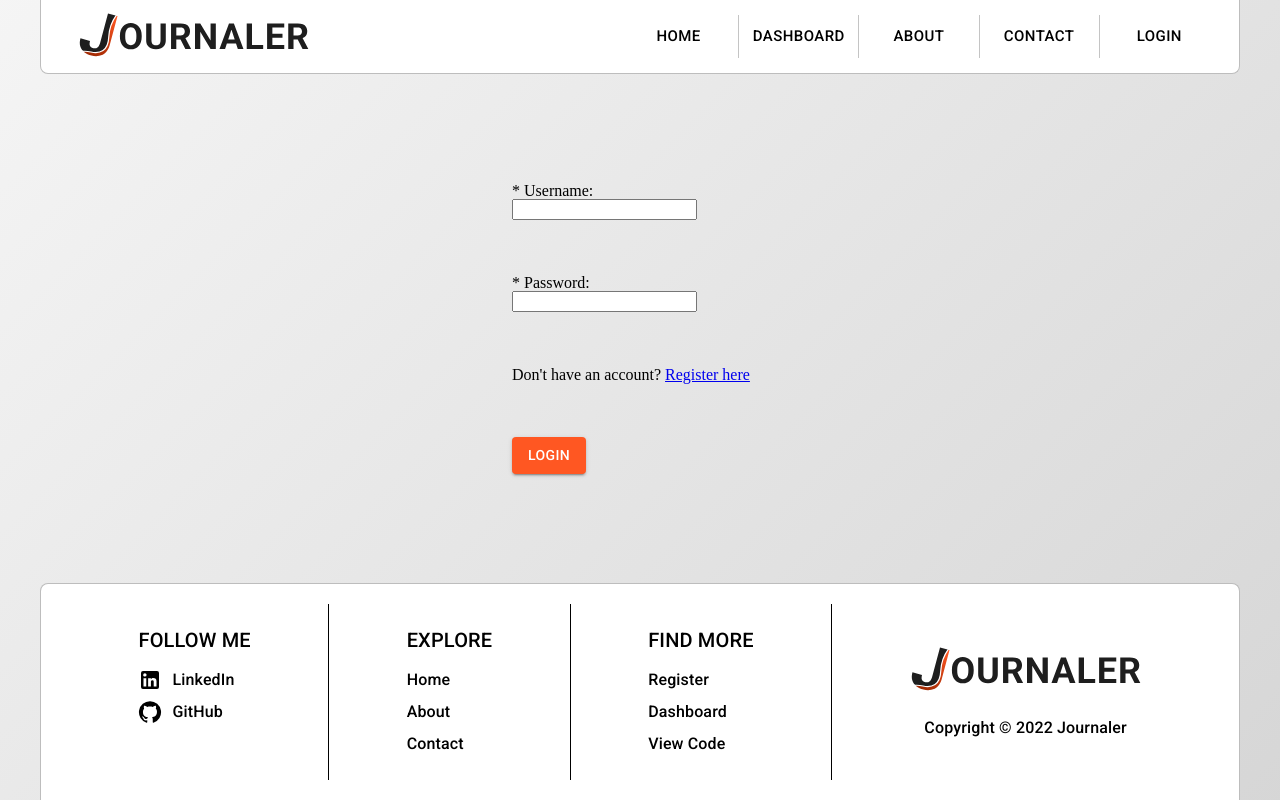
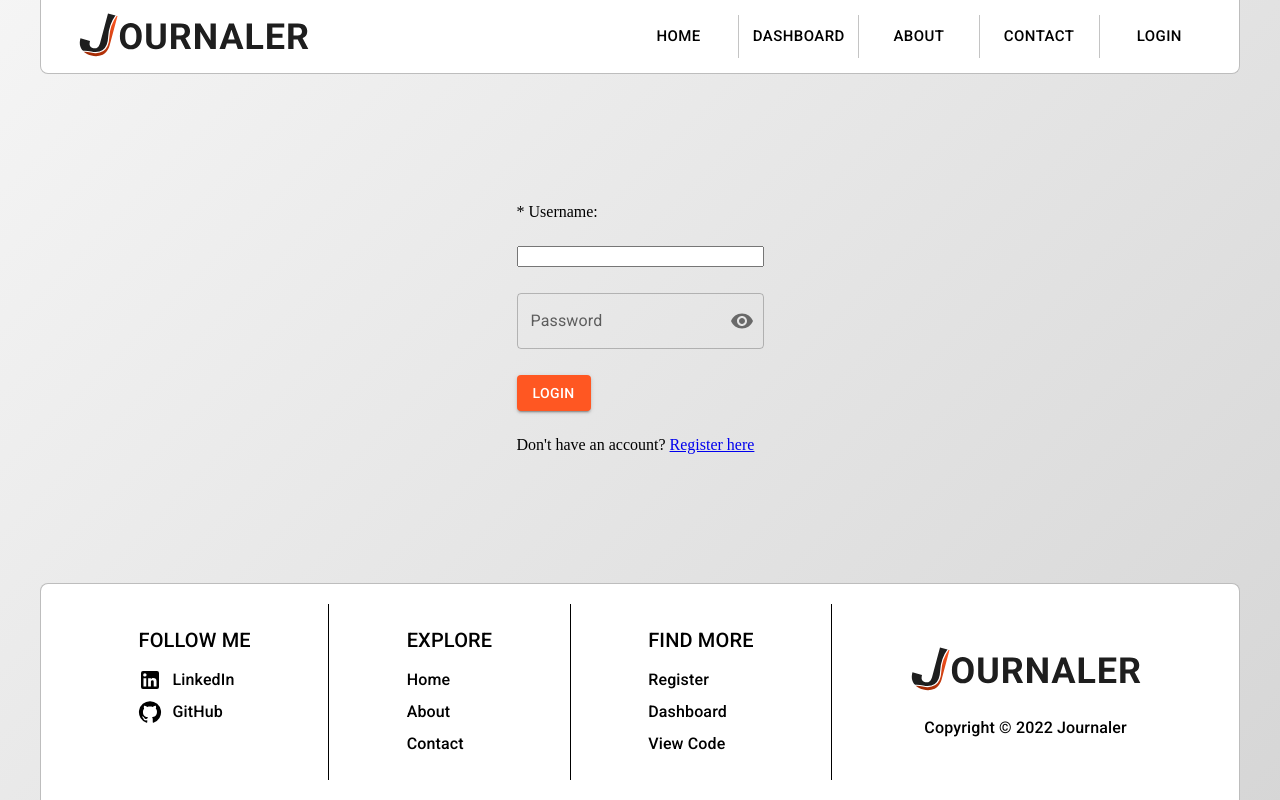
Before and after one commit to waylonturbes/journaler-frontend, a React (Create React App) app: page /login in a window 1280 px wide. Built offline with nearby package versions, Linux system fonts and the light colour scheme.

Commit message:
feat: style login page password input

```diff
--- a/src/components/pages/Login.tsx
+++ b/src/components/pages/Login.tsx
@@ -1,15 +1,27 @@
 import React, { useState } from "react";
-import { Box, TextField, FormControl, Button } from "@mui/material";
+import {
+  Box,
+  InputLabel,
+  OutlinedInput,
+  InputAdornment,
+  IconButton,
+  FormControl,
+  Button,
+} from "@mui/material";
+import Visibility from "@mui/icons-material/Visibility";
+import VisibilityOff from "@mui/icons-material/VisibilityOff";
 
 interface Credentials {
-  username: string;
+  email: string;
   password: string;
+  showPassword: boolean;
 }
 
 const Login: React.FC = () => {
   const [credentials, setCredentials] = useState<Credentials>({
-    username: "",
+    email: "",
     password: "",
+    showPassword: false,
   });
 
   const handleInputs = (event: React.ChangeEvent<HTMLInputElement>) => {
@@ -17,6 +29,20 @@ const Login: React.FC = () => {
   };
 
   const handleSubmit = async (event: React.FormEvent<HTMLFormElement>) => {
+    event.preventDefault();
+    // Call DB here
+  };
+
+  const handleClickShowPassword = () => {
+    setCredentials({
+      ...credentials,
+      showPassword: !credentials.showPassword,
+    });
+  };
+
+  const handleMouseDownPassword = (
+    event: React.MouseEvent<HTMLButtonElement>
+  ) => {
     event.preventDefault();
   };
 
@@ -37,41 +63,54 @@ const Login: React.FC = () => {
           alignSelf: "center",
           alignContent: "center",
           justifyContent: "space-evenly",
-          minHeight: "400px",
+          minHeight: "300px",
           maxWidth: "256px",
         }}
         onSubmit={handleSubmit}
       >
-        <div>
         <label htmlFor="username">
           <span>* </span>Username:
         </label>
         <input
           type="text"
-            value={credentials.username}
+          value={credentials.email}
           id="username"
           name="username"
           onChange={handleInputs}
         />
-        </div>
+        <FormControl sx={{ width: "100%" }} variant="outlined">
+          <InputLabel htmlFor="password-input">Password</InputLabel>
+          <OutlinedInput
+            id="password-input"
+            type={credentials.showPassword ? "text" : "password"}
+            name="password"
+            value={credentials.password}
+            onChange={handleInputs}
+            endAdornment={
+              <InputAdornment position="end">
+                <IconButton
+                  aria-label="toggle password visibility"
+                  onClick={handleClickShowPassword}
+                  onMouseDown={handleMouseDownPassword}
+                  edge="end"
+                >
+                  {credentials.showPassword ? (
+                    <VisibilityOff />
+                  ) : (
+                    <Visibility />
+                  )}
+                </IconButton>
+              </InputAdornment>
+            }
+            label="Password"
+          />
+        </FormControl>
         <div>
-          <label htmlFor="password">
-            <span>* </span>Password:
-          </label>
-          <input
-            type="password"
-            value={credentials.password}
-            id="password"
-            name="password"
-            onChange={handleInputs}
-          />
+          <Button variant="contained">Login</Button>
         </div>
         <p>
           Don't have an account? <a href="#username">Register here</a>
         </p>
-        <div>
-          <Button variant="contained">Login</Button>
-        </div>
       </Box>
     </Box>
   );
```
Lines whose indentation alone changed are shown as unchanged.
